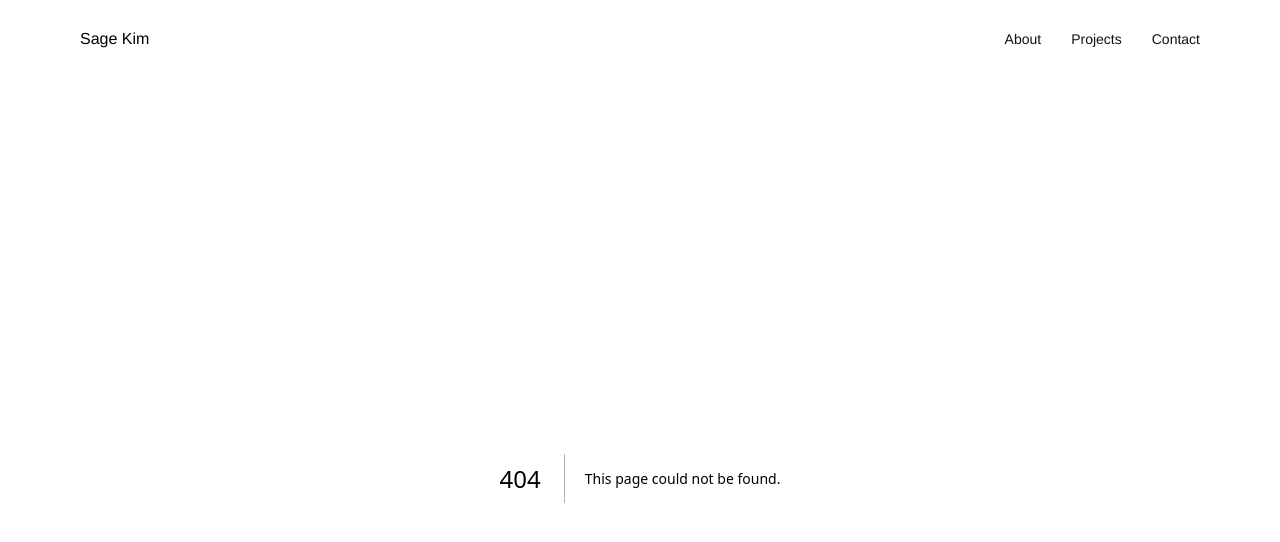
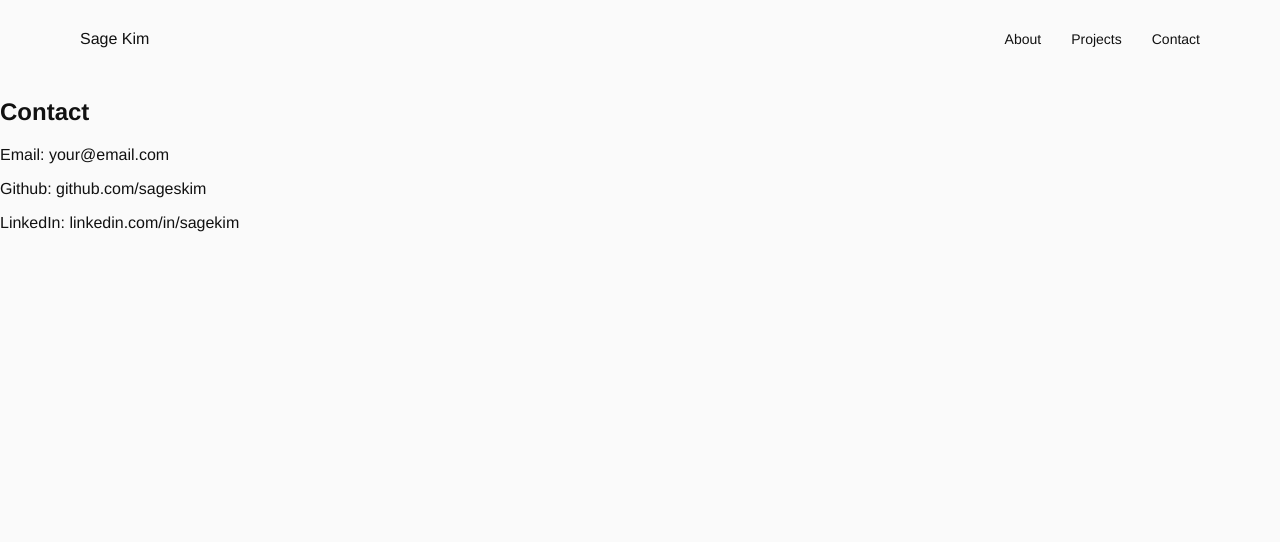
Before and after one commit to sageskim/sage-portfolio, a Next.js app: page /contact in a window 1280 px wide. Before the commit this address had no page. Shown: the top 542 px of the page. Built offline with nearby package versions, Linux system fonts and the light colour scheme.

Commit message:
Add Contact page with email and social links

```diff
--- /dev/null
+++ b/app/contact/page.tsx
@@ -0,0 +1,12 @@
+export default function Contact() {
+  return (
+    <section className="page">
+      <h1>Contact</h1>
+
+      <p>Email: your@email.com</p>
+      <p>Github: github.com/sageskim</p>
+      <p>LinkedIn: linkedin.com/in/sagekim</p>
+
+    </section>
+  )
+}
```
